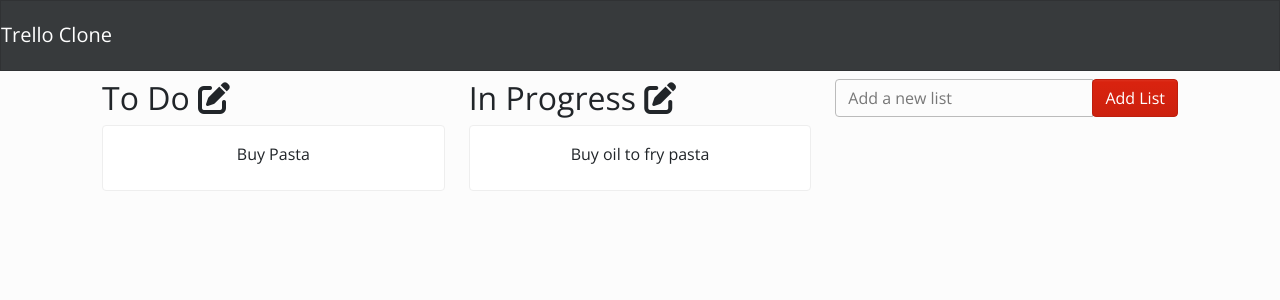
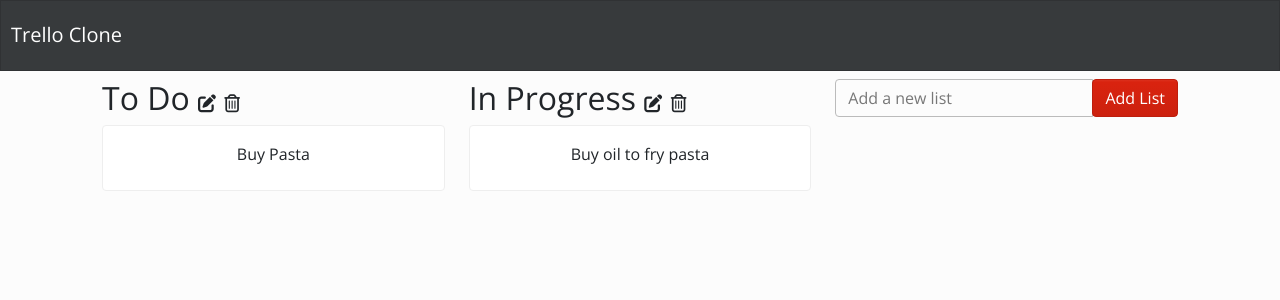
Before and after one commit to ChiragRamachandra/myhammer-trello-clone, a React (Create React App) app: page / in a window 1280 px wide. Shown: the top 300 px of the page. Built offline with nearby package versions, Linux system fonts and the light colour scheme.

Commit message:
updated delete functionality for lists
Author: Chirag Ramachandra

```diff
--- a/src/App.js
+++ b/src/App.js
@@ -34,7 +34,6 @@ const App = () => {
 
 	//lists crud operations
 	const onAddListHandler = (listName) => {
-		// console.log('listname', listName)
 		let highestListID = Object.values(allLists).sort((a, b) => {
 			return b.id - a.id
 		})
@@ -53,11 +52,26 @@ const App = () => {
 	}
 
 	const onChangeListDetails = (ListKey, title) => {
-		// console.log('ListKey', ListKey)
-		// console.log('title', title)
 		let newCard = allLists[ListKey]
 		newCard.title = title
 		setAllLists({...allLists, [ListKey]: newCard})
+	}
+
+	const onDeleteList = (ListKey) => {
+		let toBeRemovedList = allLists[ListKey]
+
+		let filteredInitialBoard = {}
+
+		Object.keys(allLists).forEach((boardKey) => {
+			if (allLists[boardKey].id !== toBeRemovedList.id) {
+				filteredInitialBoard = {
+					...filteredInitialBoard,
+					[`${boardKey}`]: allLists[boardKey],
+				}
+			}
+		})
+
+		setAllLists(filteredInitialBoard)
 	}
 
 	return (
@@ -70,6 +84,7 @@ const App = () => {
 				allCards={allCards}
 				onAddListHandler={onAddListHandler}
 				onChangeListDetails={onChangeListDetails}
+				onDeleteList={onDeleteList}
 			/>
 		</Fragment>
 	)
--- a/src/components/header/HeaderComponent.js
+++ b/src/components/header/HeaderComponent.js
@@ -5,7 +5,9 @@ const Header = () => {
 	return (
 		<div>
 			<Navbar bg='dark' variant='dark'>
-				<Navbar.Brand href='/'>Trello Clone</Navbar.Brand>
+				<Navbar.Brand style={{marginLeft: 10}} href='/'>
+					{'  '}Trello Clone
+				</Navbar.Brand>
 			</Navbar>
 		</div>
 	)
--- a/src/components/verticalLists/ListComponent.js
+++ b/src/components/verticalLists/ListComponent.js
@@ -2,7 +2,13 @@ import React, {Fragment, useState} from 'react'
 import {Col, Button, InputGroup, FormControl} from 'react-bootstrap'
 import CardComponent from '../card/CardComponent'
 
-const ListComponent = ({allLists, allCards, listsKey, onChangeListDetails}) => {
+const ListComponent = ({
+	allLists,
+	allCards,
+	listsKey,
+	onChangeListDetails,
+	onDeleteList,
+}) => {
 	const [show, setShow] = useState(false)
 	const [listTitle, setListTitle] = useState(allLists[listsKey].title)
 
@@ -12,9 +18,14 @@ const ListComponent = ({allLists, allCards, listsKey, onChangeListDetails}) => {
 				<h2>
 					{allLists[listsKey]?.title}{' '}
 					<i
-						style={{cursor: 'pointer'}}
+						style={{cursor: 'pointer', fontSize: 18}}
 						onClick={() => setShow(true)}
 						className='fas fa-edit'
+					></i>{' '}
+					<i
+						style={{cursor: 'pointer', fontSize: 18}}
+						onClick={() => onDeleteList(listsKey)}
+						class='far fa-trash-alt'
 					></i>
 				</h2>
 
--- a/src/pages/boardPage/BoardPage.js
+++ b/src/pages/boardPage/BoardPage.js
@@ -14,6 +14,7 @@ const BoardPage = ({
 	allCards,
 	onAddListHandler,
 	onChangeListDetails,
+	onDeleteList,
 }) => {
 	let displayColumn = []
 
@@ -27,6 +28,7 @@ const BoardPage = ({
 				allLists={allLists}
 				allCards={allCards}
 				onChangeListDetails={onChangeListDetails}
+				onDeleteList={onDeleteList}
 			/>,
 		]
 	})
```
